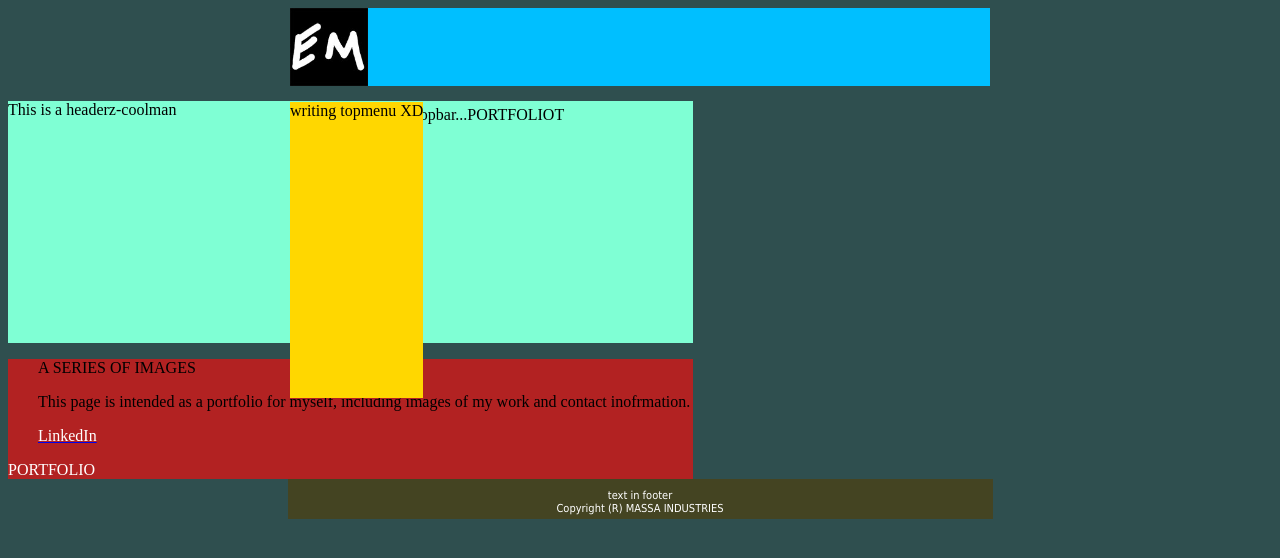
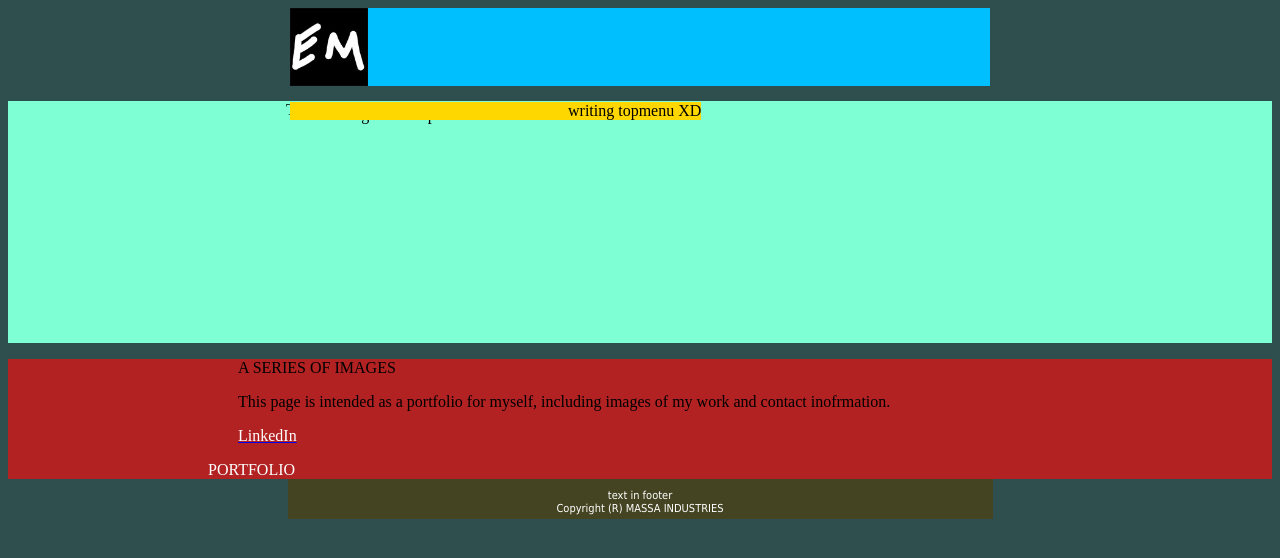
Before and after one commit to EliasMassa/portfolio, a plain HTML site: page index.html in a window 1280 px wide. Drawn offline with Linux system fonts and the light colour scheme.

Commit message:
Update style.css

```diff
--- a/CSS/style.css
+++ b/CSS/style.css
@@ -8,16 +8,14 @@ body
   width:700px;
   margin:0px auto 15px auto;
   font-familty:Verdana, Arial, Helvetica, sans-serif;
-  background-color: #666666;
+  background-color: #ADFF2F;
 }
 
 /* Header */
 #header
 {
   height: 242px;
-  width: 685px;
-  margin:0px auto 15xp auto;
-  font-familty:Verdana, Arial, Helvetica, sans-serif;
+  padding:0 0px 0px 278px;
   background-color: #7FFFD4;
 }
 
@@ -30,7 +28,7 @@ body
 #topmenu {
   display:block;
   list-style:none;
-  padding:0 0px 278px;
+  padding:0 0px 0px 278px;
   float: right;
   background-color: #FFD700;
   position: fixed;
@@ -38,7 +36,7 @@ body
 
 #content
 {
-  width: 685px;
+  padding:0 0px 0px 200px;
   background-color: #B22222;
 }
 
```
